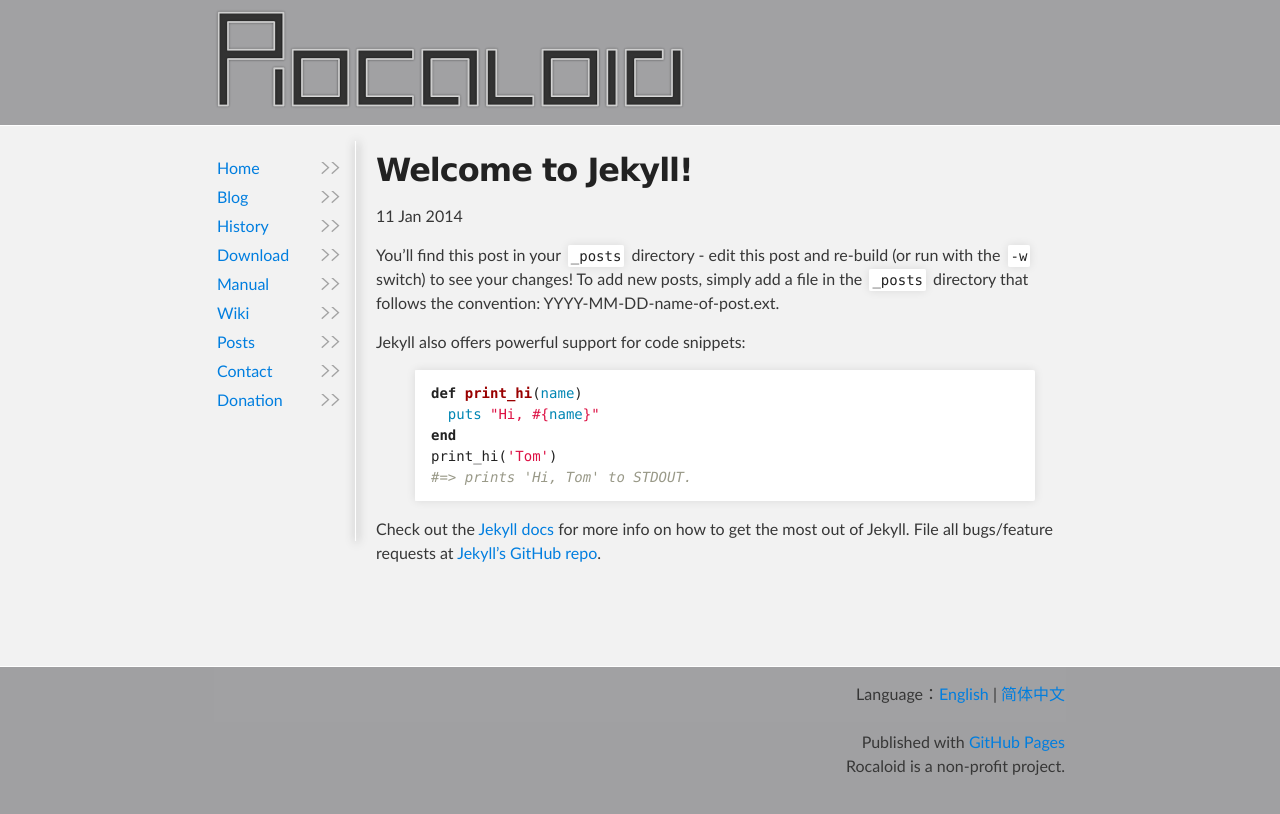
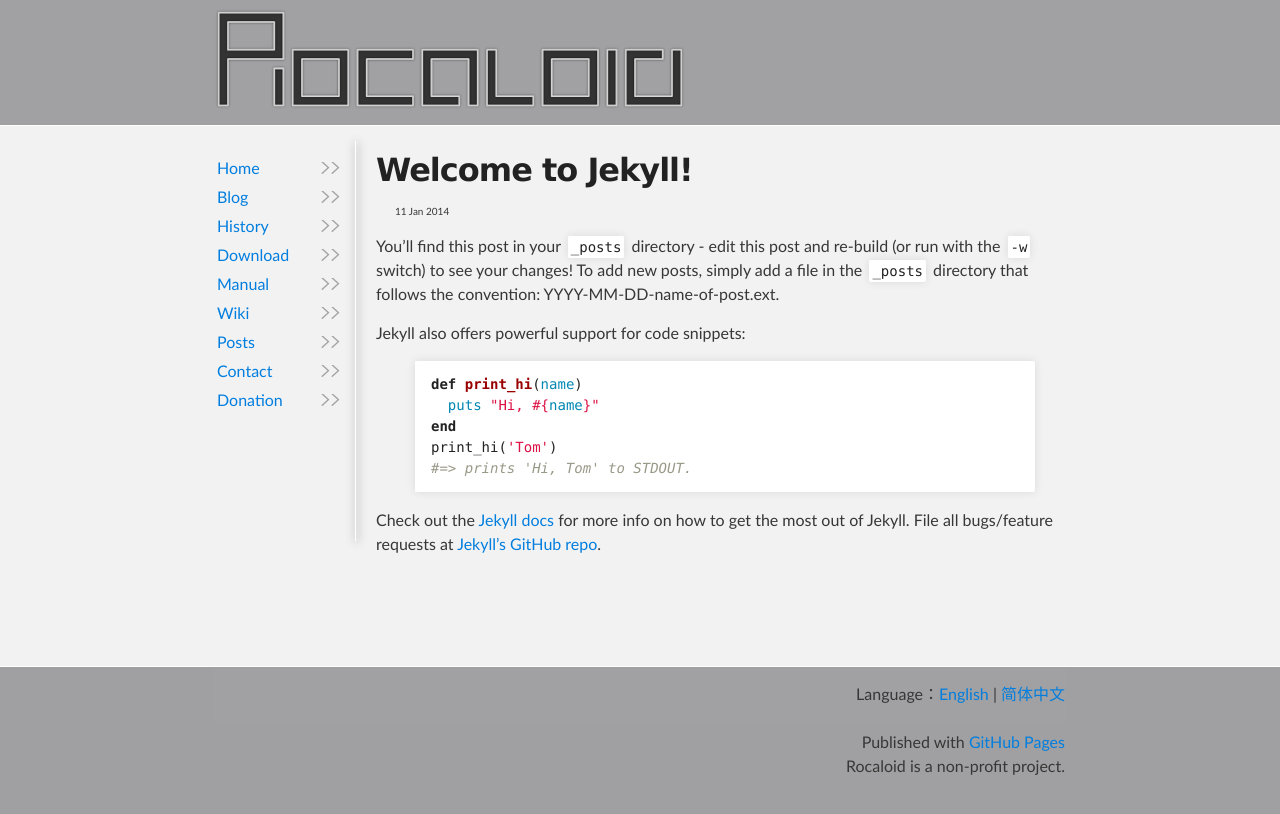
Before and after one commit to Rocaloid/Rocaloid.github.io, a Jekyll site: the page built from _posts/blog/en/2014-01-11-welcome-to-jekyll.markdown, in a window 1280 px wide. Shown: the top 814 px of the page. Built offline with Jekyll 4.4.1, drawn with Linux system fonts in a browser that asks for light colours; Markdown is read by kramdown in place of the engine named in the settings.

Commit message:
Fix some errors.

```diff
--- a/_layouts/default_en.html
+++ b/_layouts/default_en.html
@@ -1,9 +1,11 @@
+<!DOCTYPE html PUBLIC "-//W3C//DTD XHTML 1.1//EN"
+"http://www.w3.org/TR/xhtml11/DTD/xhtml11.dtd">
 <html>
 <head>
 	<meta http-equiv="content-type" content="text/html; charset=UTF-8" />
 	<title>Rocaloid: The free vocal synthesis system from scratch.</title>
-	<link rel="stylesheet" type="text/css" href="/css/main.css">
-	<link rel="stylesheet" type="text/css" href="/css/syntax.css">
+	<link rel="stylesheet" type="text/css" href="/css/main.css" />
+	<link rel="stylesheet" type="text/css" href="/css/syntax.css" />
 </head>
 <body>
 	<div id="header">
@@ -14,7 +16,7 @@
 	<div id="main">
 		<div class="inner">
 			<div id="leftbox">
-				<div id="nav" class="ov">
+				<div id="nav">
 					<div class="linkboxs">
 						<div class="linkbox"><a href="/index_en.html">Home</a></div>
 						<div class="linkbox"><a href="/sub/en/blog.html">Blog</a></div>
@@ -27,9 +29,9 @@
 						<div class="linkbox"><a href="/sub/en/donation.html">Donation</a></div>
 					</div>
 				</div>
-				<div id="MainVR" class="ov"></div>
+				<div id="MainVR"></div>
 			</div>
-			<div class="rightbox" class="ov">
+			<div id="rightbox">
 				{{ content }}
 			</div>
 			<div id="after"></div>
--- a/_layouts/post_en.html
+++ b/_layouts/post_en.html
@@ -1,9 +1,13 @@
 ---
 layout: default_en
 ---
-<h2>{{ page.title }}</h2>
-<p class="meta">{{ page.date | date_to_string }}</p>
+<div id="{{ page.title }}.{{ page.date | date_to_string }}">
+	<div class="post_title">
+	<h1>{{ page.title }}</h1>
+	<p class="postdate">{{ page.date | date_to_string }}</p>
+	</div>
 
-<div class="post">
-{{ content }}
+	<div class="post_content">
+	{{ content }}
+	</div>
 </div>
--- a/css/main.css
+++ b/css/main.css
@@ -29,14 +29,17 @@
 	margin-top:4px;
 }
 
-.rightbox {
+#nav,#MainVR,#leftbox{
+	float:left;
+}
+
+#rightbox {
 	padding: 5px 10px;
 	min-height:300px;
 	margin:0 0 0 150px;
 }
 
 #leftbox {
-	float:left;
 	margin:0 5px 0 0;
 	width:156px;
 }
@@ -63,10 +66,6 @@
 	margin:0 0 0 0;
 }
 
-.ov{
-	float:left;
-}
-
 #after {
 	content:".";
 	height:0;
@@ -82,7 +81,7 @@
 	margin:0 10px 5px 2px;
 }
 
-div.linkboxs {
+div#linkboxs {
 	min-height:85%
 }
 
@@ -103,30 +102,23 @@
 }
 
 h1 {
-	font-size: 36px;
-	font-weight: 700;
+	font-size: 32px;
 }
 
 h2 {
-	font-size: 32px;
+	font-size: 24px;
 }
 
 h3 {
-	font-size: 24px;
+	font-size: 21px;
 }
 
 h4 {
-	font-size: 21px;
+	font-size: 18px;
 }
 
 h5 {
-	font-size: 18px;
-}
-
-h6 {
-	font-size: 9px;
-	margin:0 0 15px 20px;
-	font-weight: 500;
+	font-size: 16px;
 }
 
 p {
@@ -135,6 +127,12 @@
 
 footer p {
 	color: #f2f2f2;
+}
+
+p.postdate {
+	font-size: 10px;
+	margin:0 0 15px 20px;
+	font-weight: 500;
 }
 
 a {
```
Also changed, not shown: _layouts/default_zh.html (+8 -6 lines), _layouts/post_zh.html (+8 -4 lines).
